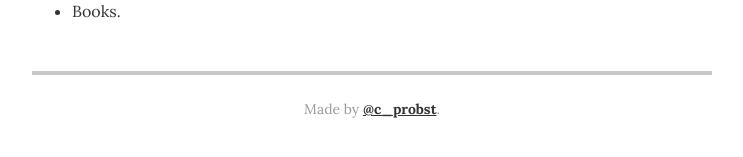
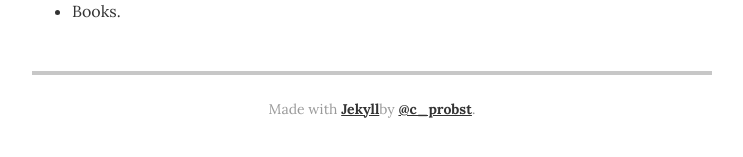
Before and after one commit to lostops/lostops.github.io, a Jekyll site: the page built from index.html, in a window 1280 px wide and 900 px high, scrolled down 3087 px. Shown: the part 732-889 px from the top of the window, without its empty margins (268-1011 px from the left). Built offline with Jekyll 4.4.1, drawn with Linux system fonts in a browser that asks for light colours.

Commit message:
Update resume.html

```diff
--- a/_layouts/resume.html
+++ b/_layouts/resume.html
@@ -230,7 +230,7 @@
       {% endif %}
 
       <footer class="page-footer">
-        <p class="footer-line">Made by <a href="http://twitter.com/c_probst">@c_probst</a>.</p>
+        <p class="footer-line">Made with <a href="https://jekyllrb.com/">Jekyll</a>by <a href="http://twitter.com/c_probst">@c_probst</a>.</p>
       </footer>
 
     </div>
```
